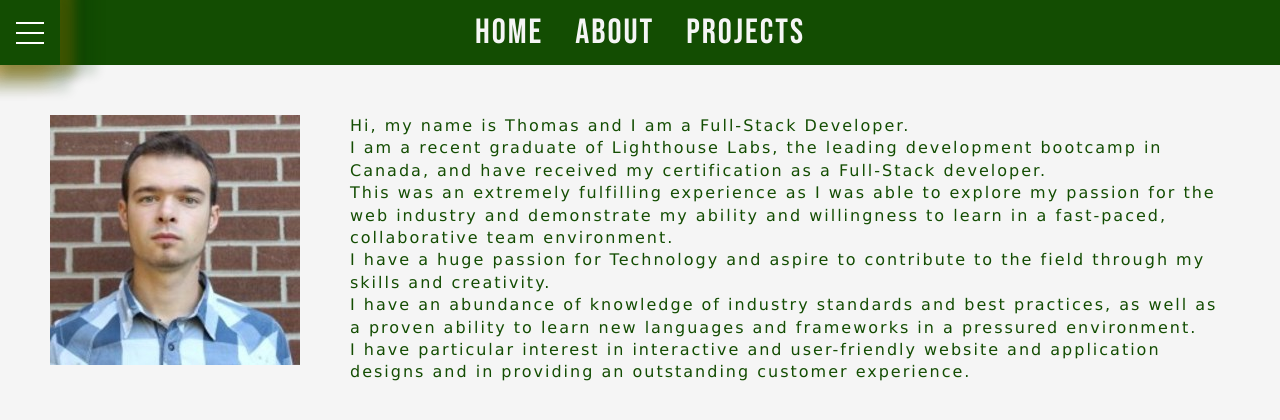
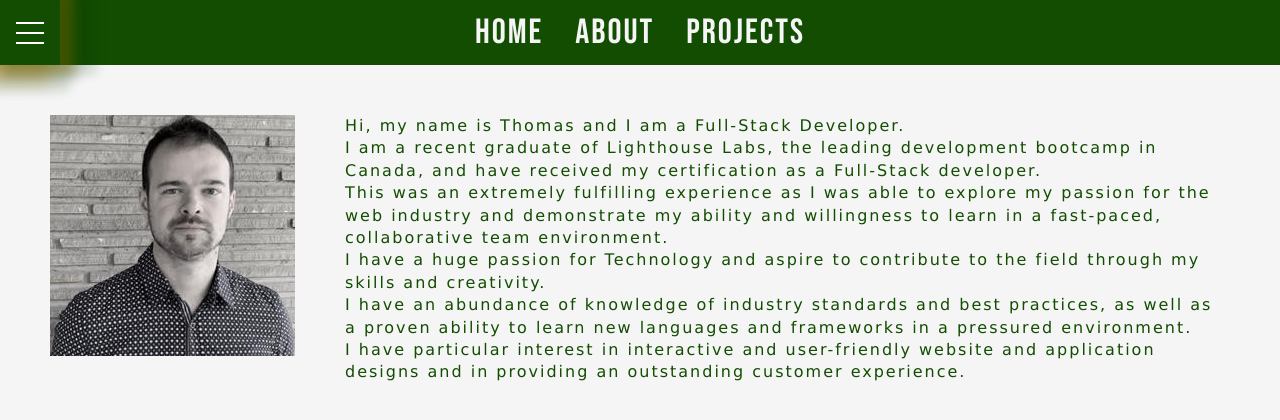
Before and after one commit to ThomasA64/PortfolioTA, a React (Create React App) app: page /about in a window 1280 px wide. Shown: the top 420 px of the page. Built offline with nearby package versions, Linux system fonts and the light colour scheme; a web font is replaced by a local one.

Commit message:
changed profile photo

```diff
--- a/src/components/Bio.js
+++ b/src/components/Bio.js
@@ -4,7 +4,7 @@ export default function Bio() {
   return (
     <section className="bio-section">
       <div className="bio-image">
-        <img src="./docs/thumb_TAProfile.jpg" alt="headshot" />
+        <img src="./docs/ProfileTestPhoto.jpg" alt="headshot" />
       </div>
       <div>
         <p className="bio-description">
```
Also changed, not shown: public/docs/ProfileTestPhoto.jpg (added).
